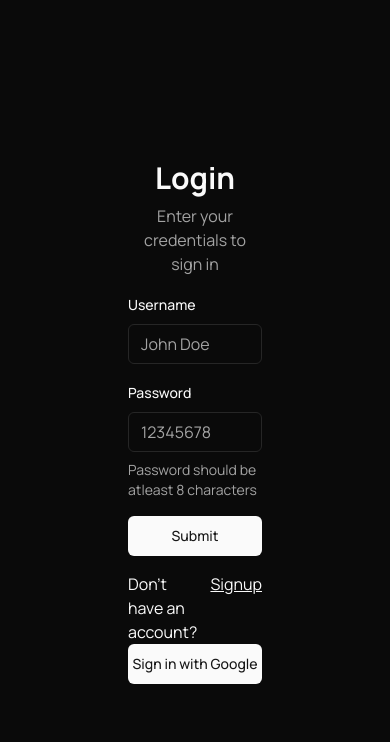
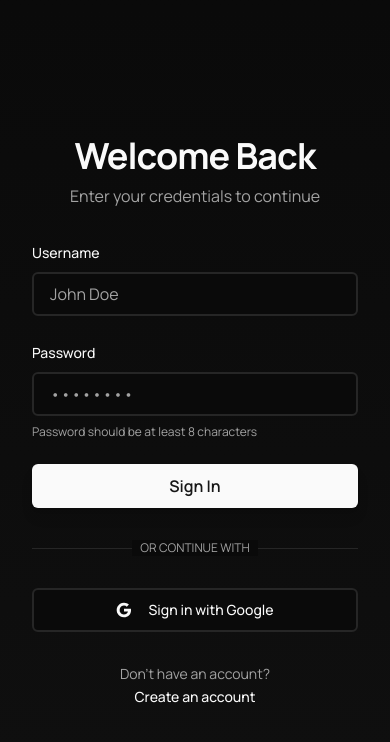
Before and after one commit to Prathamesh0222/draw, a Next.js app in the folder apps/frontend/: page /signin in a window 390 px wide. Shown: the top 742 px of the page. Built offline with nearby package versions, Linux system fonts and the light colour scheme; no server answers.

Commit message:
refactor: improve Auth component design and layout with enhanced styling and responsiveness

```diff
--- a/apps/frontend/components/Auth.tsx
+++ b/apps/frontend/components/Auth.tsx
@@ -82,23 +82,35 @@ export default function Auth({ isSignin }: { isSignin: boolean }) {
 
   return (
     <div className="min-h-screen grid grid-cols-1 lg:grid-cols-2">
-      <div className="flex flex-col justify-center max-w-7xl mx-32">
-        <h1 className="text-3xl font-bold text-center mb-2">
-          {isSignin ? "Login" : "Register"}
+      <div className="flex flex-col justify-center px-8 lg:px-16 xl:px-32 py-12 bg-gradient-to-b from-background to-secondary/20">
+        <div className="w-full max-w-md mx-auto space-y-8">
+          <div className="space-y-2 text-center">
+            <h1 className="text-4xl font-bold tracking-tight">
+              {isSignin ? "Welcome Back" : "Create Account"}
             </h1>
-        <p className="text-md text-muted-foreground text-center mb-4">
-          {isSignin ? "Enter your credentials to sign in" : "Create an account"}
+            <p className="text-muted-foreground">
+              {isSignin
+                ? "Enter your credentials to continue"
+                : "Get started with your free account"}
             </p>
+          </div>
+
           <Form {...form}>
-          <form onSubmit={onSubmit} className="space-y-4">
+            <form onSubmit={onSubmit} className="space-y-6">
               <FormField
                 control={form.control}
                 name="username"
                 render={({ field }) => (
                   <FormItem>
-                  <FormLabel>Username</FormLabel>
+                    <FormLabel className="text-sm font-medium">
+                      Username
+                    </FormLabel>
                     <FormControl>
-                    <Input placeholder="John Doe" {...field} />
+                      <Input
+                        placeholder="John Doe"
+                        {...field}
+                        className="h-11 px-4 border-2 focus:ring-2 focus:ring-primary/50"
+                      />
                     </FormControl>
                     <FormMessage />
                   </FormItem>
@@ -110,9 +122,15 @@ export default function Auth({ isSignin }: { isSignin: boolean }) {
                   name="email"
                   render={({ field }) => (
                     <FormItem>
-                    <FormLabel>Email</FormLabel>
+                      <FormLabel className="text-sm font-medium">
+                        Email
+                      </FormLabel>
                       <FormControl>
-                      <Input placeholder="abc@example.com" {...field} />
+                        <Input
+                          placeholder="abc@example.com"
+                          {...field}
+                          className="h-11 px-4 border-2 focus:ring-2 focus:ring-primary/50"
+                        />
                       </FormControl>
                       <FormMessage />
                     </FormItem>
@@ -124,43 +142,93 @@ export default function Auth({ isSignin }: { isSignin: boolean }) {
                 name="password"
                 render={({ field }) => (
                   <FormItem>
-                  <FormLabel>Password</FormLabel>
+                    <FormLabel className="text-sm font-medium">
+                      Password
+                    </FormLabel>
                     <FormControl>
-                    <Input type="password" placeholder="12345678" {...field} />
+                      <Input
+                        type="password"
+                        placeholder="••••••••"
+                        {...field}
+                        className="h-11 px-4 border-2 focus:ring-2 focus:ring-primary/50"
+                      />
                     </FormControl>
-                  <FormDescription>
-                    Password should be atleast 8 characters
+                    <FormDescription className="text-xs">
+                      Password should be at least 8 characters
                     </FormDescription>
                     <FormMessage />
                   </FormItem>
                 )}
               />
-            <Button className="w-full" type="submit">
-              Submit
+              <Button
+                className="w-full h-11 text-base font-semibold shadow-lg hover:shadow-primary/25 transition-all duration-300"
+                type="submit"
+              >
+                {isSignin ? "Sign In" : "Create Account"}
               </Button>
             </form>
           </Form>
-        <div className="flex justify-center mt-4 gap-2">
-          <p>
+
+          <div className="relative">
+            <div className="absolute inset-0 flex items-center">
+              <div className="w-full border-t"></div>
+            </div>
+            <div className="relative flex justify-center text-xs uppercase">
+              <span className="bg-background px-2 text-muted-foreground">
+                Or continue with
+              </span>
+            </div>
+          </div>
+
+          <Button
+            onClick={handleGoogleSignIn}
+            variant="outline"
+            className="w-full h-11 font-medium border-2 hover:bg-secondary/50 transition-colors duration-300"
+          >
+            <svg className="w-5 h-5 mr-2" viewBox="0 0 24 24">
+              <path
+                fill="currentColor"
+                d="M22.56 12.25c0-.78-.07-1.53-.2-2.25H12v4.26h5.92c-.26 1.37-1.04 2.53-2.21 3.31v2.77h3.57c2.08-1.92 3.28-4.74 3.28-8.09z"
+              />
+              <path
+                fill="currentColor"
+                d="M12 23c2.97 0 5.46-.98 7.28-2.66l-3.57-2.77c-.98.66-2.23 1.06-3.71 1.06-2.86 0-5.29-1.93-6.16-4.53H2.18v2.84C3.99 20.53 7.7 23 12 23z"
+              />
+              <path
+                fill="currentColor"
+                d="M5.84 14.09c-.22-.66-.35-1.36-.35-2.09s.13-1.43.35-2.09V7.07H2.18C1.43 8.55 1 10.22 1 12s.43 3.45 1.18 4.93l2.85-2.22.81-.62z"
+              />
+              <path
+                fill="currentColor"
+                d="M12 5.38c1.62 0 3.06.56 4.21 1.64l3.15-3.15C17.45 2.09 14.97 1 12 1 7.7 1 3.99 3.47 2.18 7.07l3.66 2.84c.87-2.6 3.3-4.53 6.16-4.53z"
+              />
+            </svg>
+            Sign in with Google
+          </Button>
+
+          <div className="text-center space-y-2">
+            <p className="text-sm text-muted-foreground">
               {isSignin ? "Don't have an account?" : "Already have an account?"}
             </p>
             <a
-            className="underline mouse-pointer"
+              className="text-sm font-medium hover:underline cursor-pointer text-primary"
               href={isSignin ? "/signup" : "/signin"}
             >
-            {isSignin ? "Signup" : "Signin"}
+              {isSignin ? "Create an account" : "Sign in"}
             </a>
           </div>
-        <Button onClick={handleGoogleSignIn}>Sign in with Google</Button>
         </div>
-      <div className="h-screen hidden lg:block">
+      </div>
+      <div className="relative hidden lg:block">
         <Image
           src={isSignin ? SIGNIN_IMG : SIGNUP_IMG}
           width={1920}
           height={1080}
           alt="DrawTopia Interface"
           className="object-cover h-full w-full"
+          priority
         />
+        <div className="absolute inset-0 bg-gradient-to-t from-background/80 to-background/20" />
       </div>
     </div>
   );
```
Lines whose indentation alone changed are shown as unchanged.
